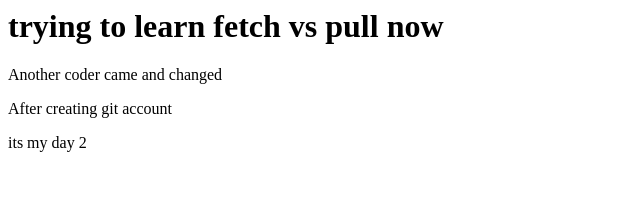
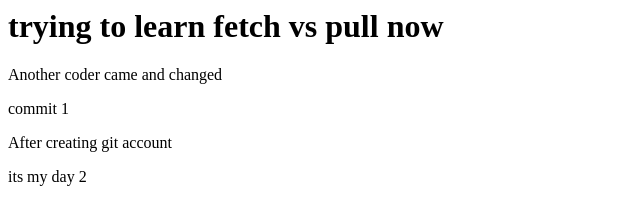
Before and after one commit to sweta2471/firstgitrepo, a plain HTML site: page index.html in a window 1280 px wide. Shown: the whole page, without its empty margins (0-640 px from the left). Drawn offline with Linux system fonts and the light colour scheme.

Commit message:
commit one

```diff
--- a/index.html
+++ b/index.html
@@ -2,7 +2,7 @@
 <body>
   <h1> trying to learn fetch vs pull now </h1>
 <p> Another coder came and changed</p>
-
+<p> commit 1 <p>
 <p>After creating git account</p>
 <p>its my day 2</p>
 </body>
```
